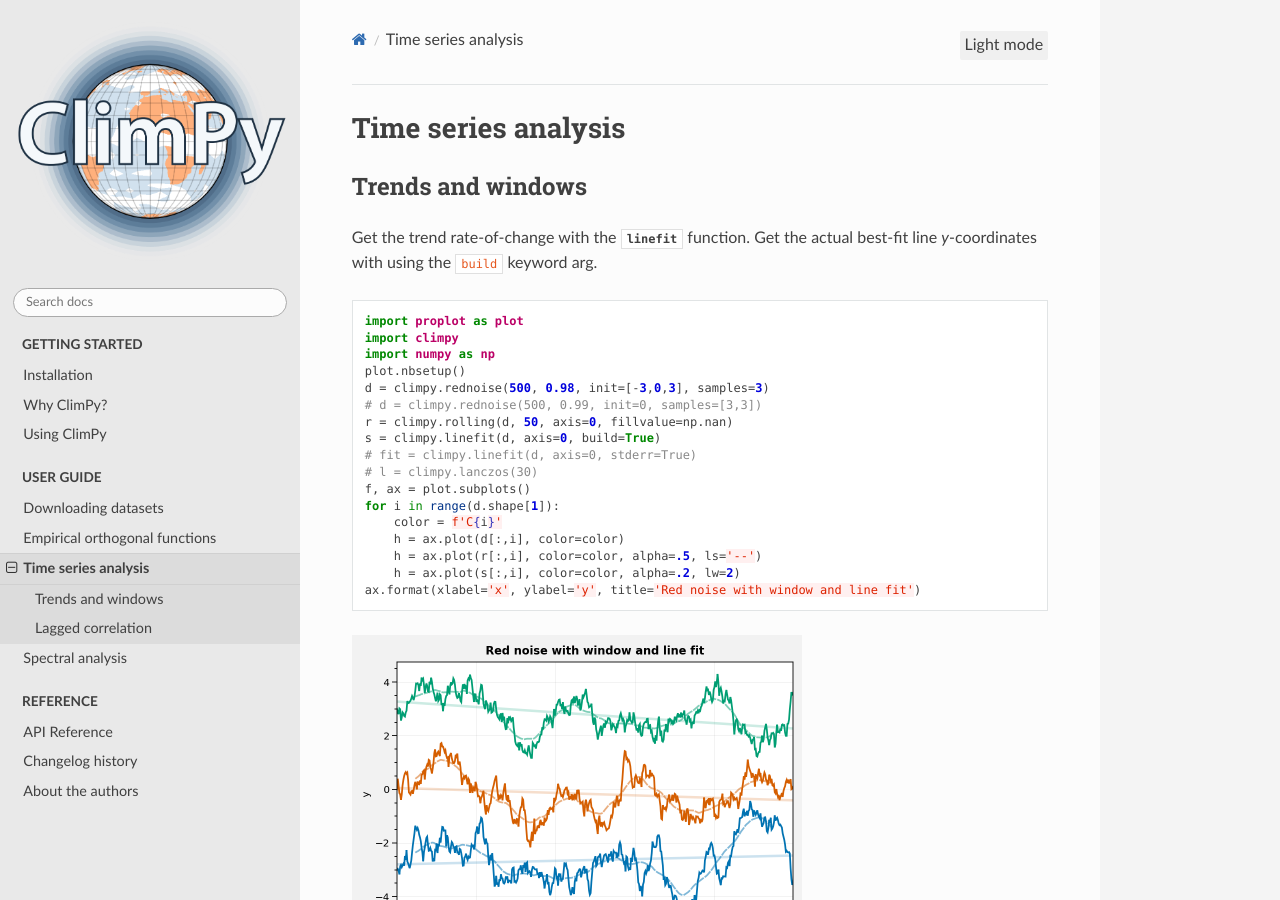
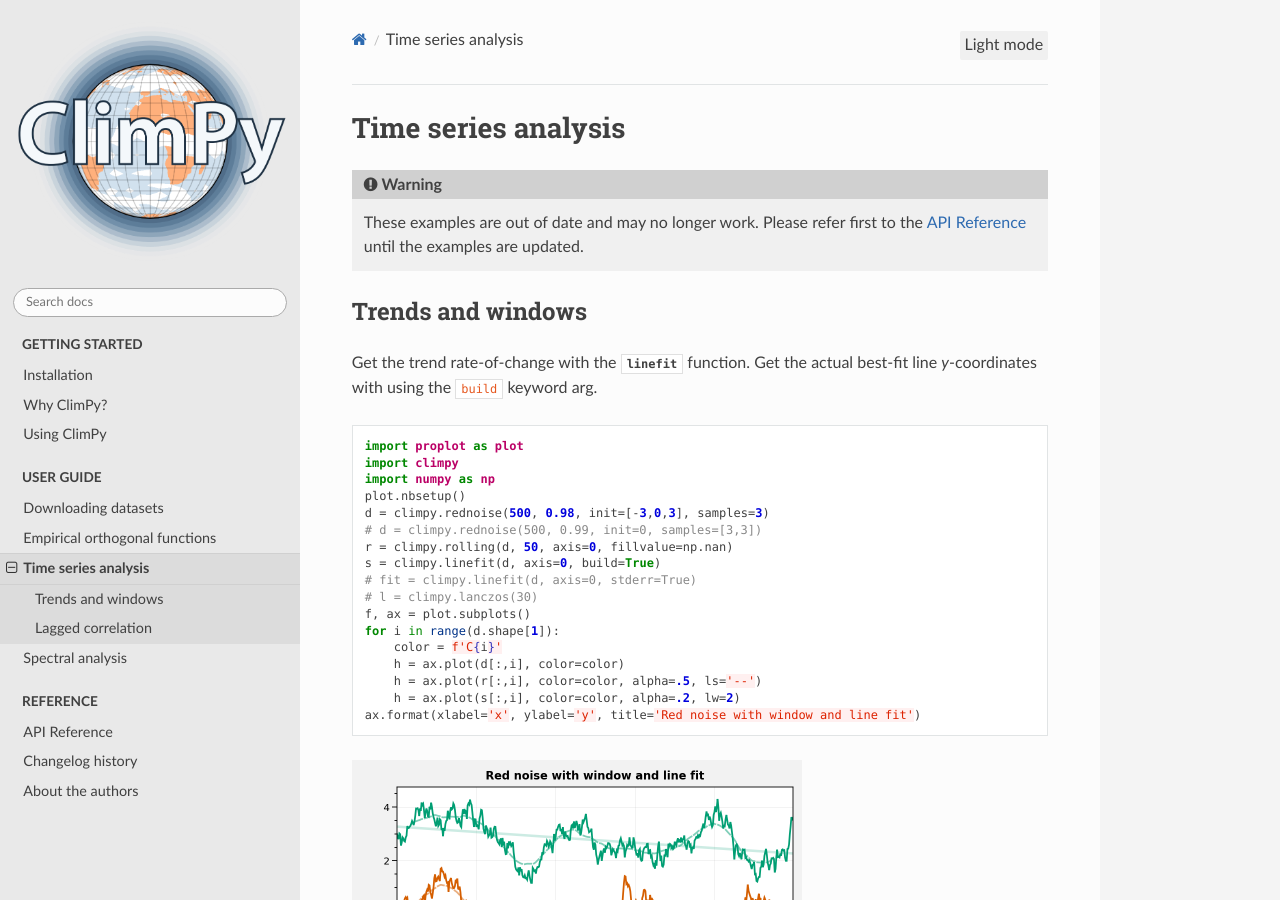
Before and after one commit to climopy-dev/climopy, a Sphinx documentation site: the page built from docs/timeseries.rst, in a window 1280 px wide and 900 px high. Built offline with Sphinx 7.4.7 and the Read the Docs theme 2.0.0, drawn with Linux system fonts in a browser that asks for light colours.

Commit message:
Add warning message

```diff
--- a/docs/eofs.rst
+++ b/docs/eofs.rst
@@ -1,5 +1,10 @@
 Empirical orthogonal functions
 ==============================
+
+.. warning::
+
+   These examples are out of date and may no longer work. Please refer
+   first to the :ref:`API Reference` until the examples are updated.
 
 1-dimensional EOFs
 ------------------
--- a/docs/spectral.rst
+++ b/docs/spectral.rst
@@ -1,5 +1,11 @@
 Spectral analysis
 =================
+
+.. warning::
+
+   These examples are out of date and may no longer work. Please refer
+   first to the :ref:`API Reference` until the examples are updated.
+
 
 Spectral filtering
 ------------------
--- a/docs/timeseries.rst
+++ b/docs/timeseries.rst
@@ -1,5 +1,10 @@
 Time series analysis
 ====================
+
+.. warning::
+
+   These examples are out of date and may no longer work. Please refer
+   first to the :ref:`API Reference` until the examples are updated.
 
 Trends and windows
 ------------------
```
Also changed, not shown: 2 other files.
